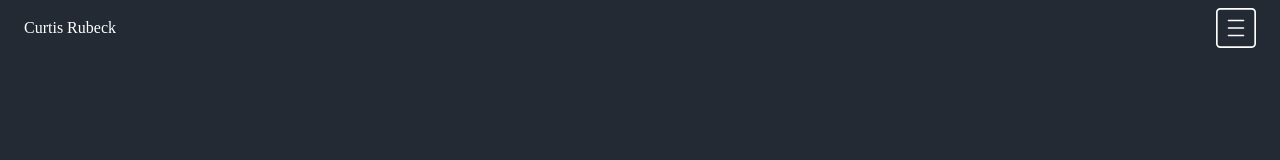
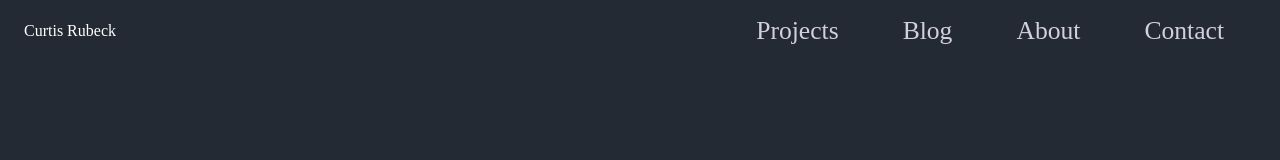
Before and after one commit to curtrube/myportfolio, a plain HTML site: page index.html in a window 1280 px wide. Drawn offline with Linux system fonts and the light colour scheme.

Commit message:
fixed navbar display bug

```diff
--- a/css/main.css
+++ b/css/main.css
@@ -34,7 +34,6 @@ a {
 }
 
 .nav__brand {
-  align-items: center;
 }
 
 .nav__list {
@@ -52,14 +51,10 @@ a {
   transition: color 0.3s;
 }
 
-/* Icons */
-.icon {
-  width: 40px;
-  height: 40px;
-}
-
-.icon--white {
-  fill: #fff;
+.nav__toggler {
+  opacity: 0.5;
+  transition: box-shadow 0.15s;
+  cursor: pointer;
 }
 
 /* Collapsibles */
@@ -74,3 +69,37 @@ a {
   max-height: 100vh;
   opacity: 1;
 }
+
+.nav.collapsible--expanded .nav__toggler {
+  opacity: 1;
+  box-shadow: 0 0 0 3px #666;
+  border-radius: 5px;
+}
+
+@media screen and (min-width: 768px) {
+  .nav__toggler {
+    display: none;
+  }
+
+  .nav__list {
+    width: auto;
+    display: flex;
+    font-size: 1.6rem;
+    max-height: 100%;
+    opacity: 1;
+  }
+
+  .nav__item {
+    border: 0;
+  }
+}
+
+/* Icons */
+.icon {
+  width: 40px;
+  height: 40px;
+}
+
+.icon--white {
+  fill: #fff;
+}
--- a/index.html
+++ b/index.html
@@ -10,8 +10,8 @@
   <body>
     <header>
       <nav class="nav collapsible">
-        <a class="nav__brand" href="#">Curtis Rubeck</a>
-        <svg class="icon icon--white">
+        <a class="nav__brand" href="/">Curtis Rubeck</a>
+        <svg class="icon icon--white nav__toggler">
           <use xlink:href="./img/sprite.svg#menu"></use>
         </svg>
         <ul class="list nav__list collapsible__content">
```
